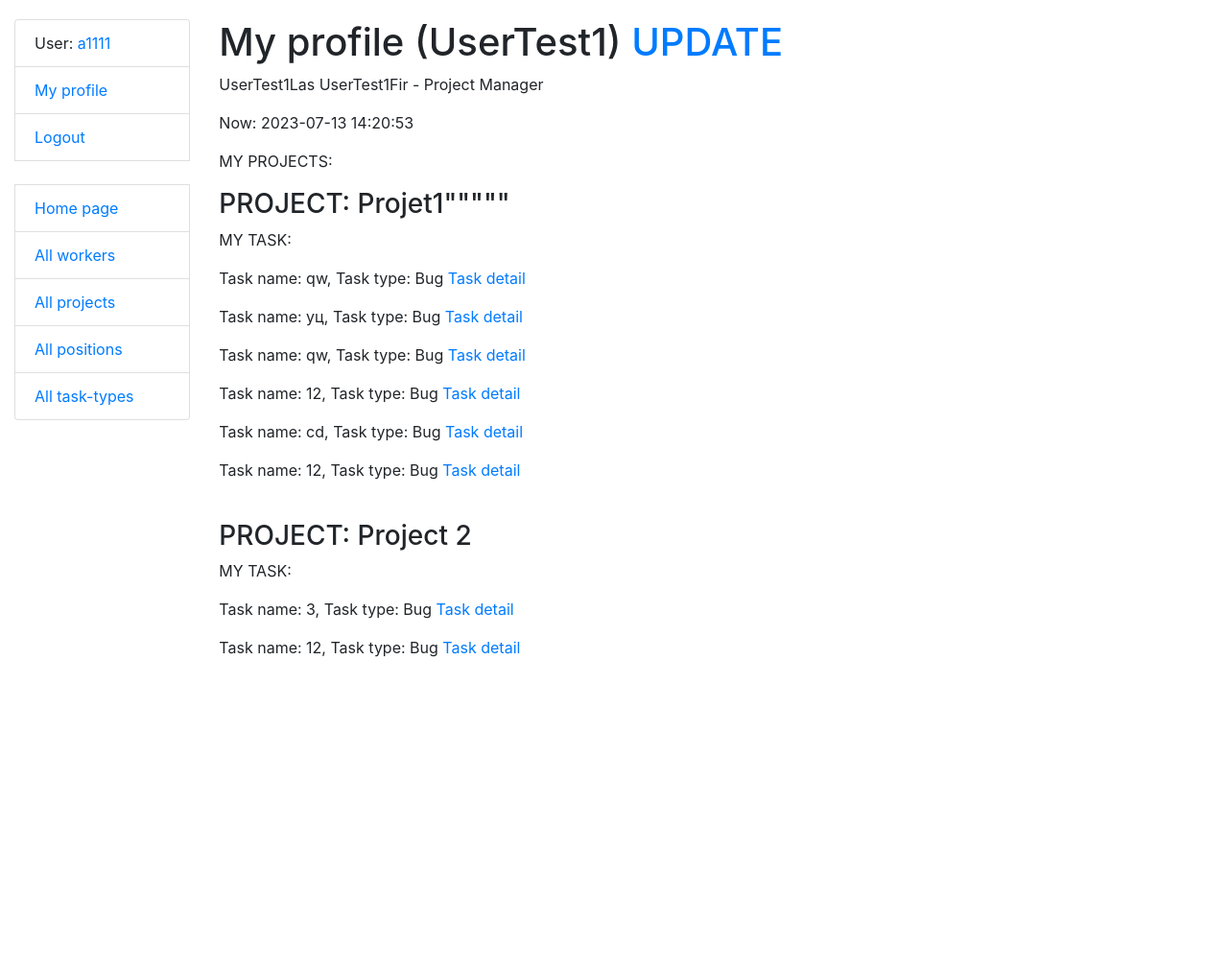
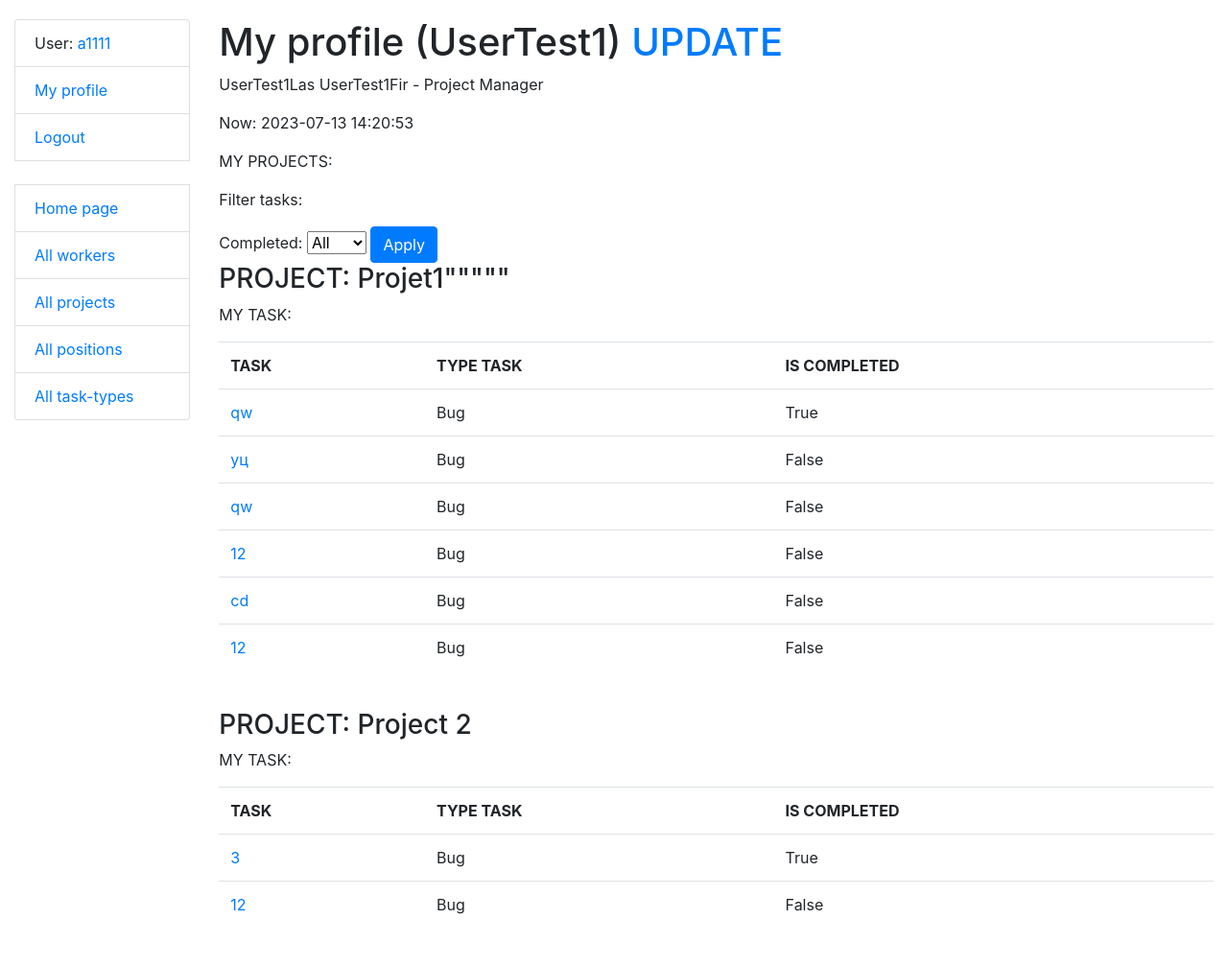
Before and after one commit to xtina999/it-company-task-manager, a Django app: page /workers/2/ in a window 1280 px wide. Shown: the whole page at 96% size. Before the commit the page ends 685 px from the top, so only its background shows below. Run offline with Django 4.2, Linux system fonts and the light colour scheme; a user stored in the database is signed in; data comes from the database, SQL or seed files in the repository.

Commit message:
Expanded My Profile page and added task filter by project

```diff
--- a/task_manager/views.py
+++ b/task_manager/views.py
@@ -41,6 +41,24 @@ class WorkerListView(LoginRequiredMixin, generic.ListView):
 class WorkerDetailView(LoginRequiredMixin, generic.DetailView):
     model = Worker
     queryset = Worker.objects.prefetch_related("position")
+
+    def get_context_data(self, **kwargs):
+        context = super().get_context_data(**kwargs)
+        worker = self.object
+        project_id = self.request.GET.get("project_id")
+        is_completed = self.request.GET.get("is_completed")
+
+        tasks = Task.objects.filter(assignees=worker)
+
+        if project_id:
+            tasks = tasks.filter(project_id=project_id)
+
+        if is_completed is not None:
+            is_completed = True if is_completed.lower() == "true" else False
+            tasks = tasks.filter(is_completed=is_completed)
+
+        context["tasks"] = tasks
+        return context
 
 
 class WorkerCreateView(LoginRequiredMixin, generic.CreateView):
--- a/templates/task_manager/worker_detail.html
+++ b/templates/task_manager/worker_detail.html
@@ -3,35 +3,92 @@
   <h1>
     My profile ({{ worker.username }})
     <span>
-          <a href="{% url "task_manager:worker-accounts-update" pk=worker.id %}">UPDATE</a>
+      <a href="{% url 'task_manager:worker-accounts-update' pk=worker.id %}">UPDATE</a>
     </span>
   </h1>
-  <p>{{ worker.last_name }} {{ worker.first_name }}
-    - {{ worker.position }}</p>
+  <p>{{ worker.last_name }} {{ worker.first_name }} - {{ worker.position }}</p>
   <p>Now: {% now "Y-m-d H:i:s" %}</p>
   <div>
     <p>MY PROJECTS:</p>
-    {% if worker.projects %}
+    <p>Filter tasks:</p>
+    <form method="GET">
+      <input type="hidden" name="project_id" value="{{ project.id }}">
+      <label for="filter_completed">Completed:</label>
+      <select name="is_completed" id="filter_completed">
+        <option value="all" {% if request.GET.is_completed == 'all' or not request.GET.is_completed %}selected{% endif %}>All</option>
+        <option value="true" {% if request.GET.is_completed == 'true' %}selected{% endif %}>True</option>
+        <option value="false" {% if request.GET.is_completed == 'false' %}selected{% endif %}>False</option>
+      </select>
+      <button class="btn btn-primary" type="submit">Apply</button>
+    </form>
+    {% if worker.projects.all %}
       {% for project in worker.projects.all %}
         <h3>PROJECT: {{ project.name }}</h3>
-        <p>MY TASK: </p>
-        {% for task in project.tasks.all %}
-
-          {% if worker in task.assignees.all %}
-            <div>
-              <p>Task name: {{ task.name }}, Task type: {{ task.task_type }}
-                <span><a href="{% url 'task_manager:task-detail' project_id=project.id pk=task.id %}">
-                  Task detail</a></span>
-              </p>
-            </div>
-
+        {% with project_tasks=project.tasks.all %}
+          {% if project_tasks %}
+            <p>MY TASK:</p>
+            <table class="table">
+              <tr>
+                <th>TASK</th>
+                <th>TYPE TASK</th>
+                <th>IS COMPLETED</th>
+              </tr>
+              {% for task in project_tasks %}
+                {% if worker in task.assignees.all %}
+                  {% if request.GET.is_completed == 'all' or not request.GET.is_completed %}
+                    <tr>
+                      <td>
+                        <a href="{% url 'task_manager:task-detail' project_id=project.id pk=task.id %}">
+                          {{ task.name }}
+                        </a>
+                      </td>
+                      <td>
+                        {{ task.task_type }}
+                      </td>
+                      <td>
+                        {{ task.is_completed }}
+                      </td>
+                    </tr>
+                  {% elif request.GET.is_completed == 'true' and task.is_completed %}
+                    <tr>
+                      <td>
+                        <a href="{% url 'task_manager:task-detail' project_id=project.id pk=task.id %}">
+                          {{ task.name }}
+                        </a>
+                      </td>
+                      <td>
+                        {{ task.task_type }}
+                      </td>
+                      <td>
+                        {{ task.is_completed }}
+                      </td>
+                    </tr>
+                  {% elif request.GET.is_completed == 'false' and not task.is_completed %}
+                    <tr>
+                      <td>
+                        <a href="{% url 'task_manager:task-detail' project_id=project.id pk=task.id %}">
+                          {{ task.name }}
+                        </a>
+                      </td>
+                      <td>
+                        {{ task.task_type }}
+                      </td>
+                      <td>
+                        {{ task.is_completed }}
+                      </td>
+                    </tr>
+                  {% endif %}
+                {% endif %}
+              {% endfor %}
+            </table>
+          {% else %}
+            <p>No task</p>
           {% endif %}
-        {% endfor %}
+        {% endwith %}
         <br>
       {% endfor %}
     {% else %}
-      <p> No task </p>
+      <p>No task</p>
     {% endif %}
   </div>
-
 {% endblock %}
```
